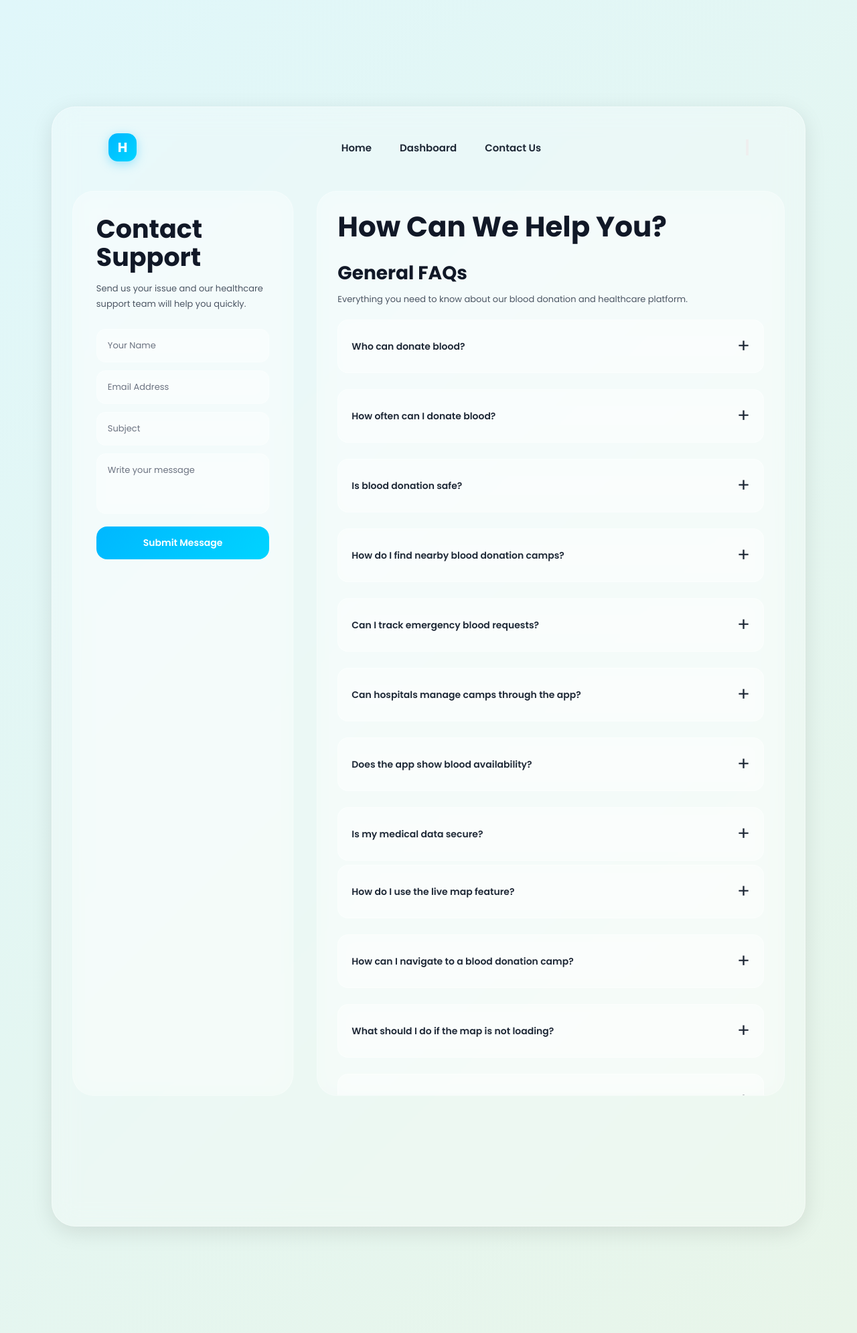
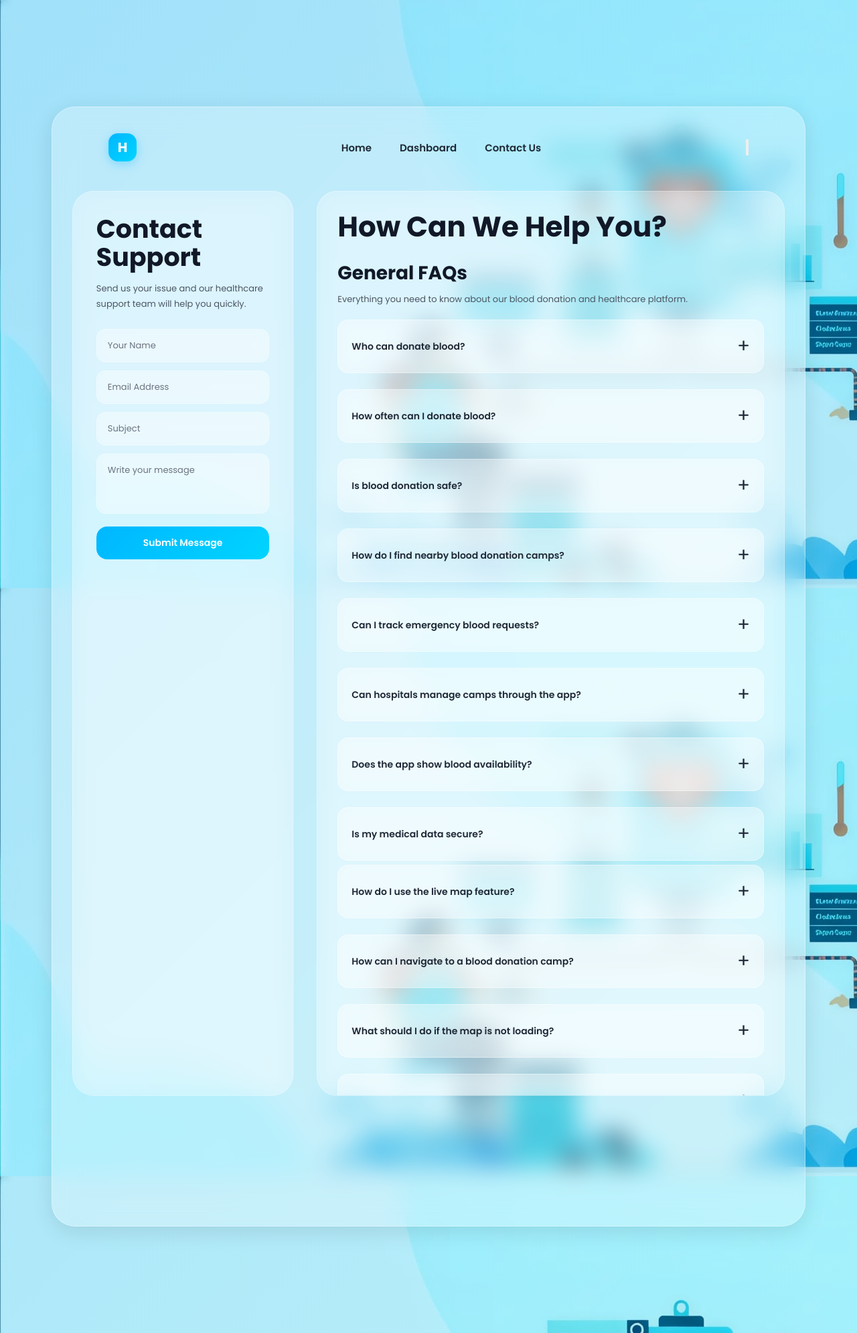
Before and after one commit to zin-web/CODEFLOW2026-KeyboardWarriors-HealthBridge, a Flask app: page /support in a window 1280 px wide. Shown: the whole page at 67% size. Run offline with Flask 3, Linux system fonts and the light colour scheme.

Commit message:
Updated Support  Page Part-2

```diff
--- a/templates/support.html
+++ b/templates/support.html
@@ -19,22 +19,28 @@
 }
 
 body{
-  width:100%;
-  height:100vh;
 
+   width:100%;
+  min-height:100vh;
   display:flex;
   justify-content:center;
   align-items:center;
 
-  overflow:hidden;
 
-  background:linear-gradient(135deg, #e0f7fa, #e8f5e9);
+
+  background-size: cover;
+  background-position: center;
+  background-repeat: no-repeat;
+
+  background:
+    linear-gradient(135deg, rgba(0,183,255,0.35), rgba(0,212,255,0.25)),
+    url("../static/images/landing_page.jpg");
 }
 
 
 
 .main-container{
-  width:88%;
+   width:88%;
   height:84vh;
 
   position:relative;
```
Also changed, not shown: templates/Landing.html (+7 -7 lines).
